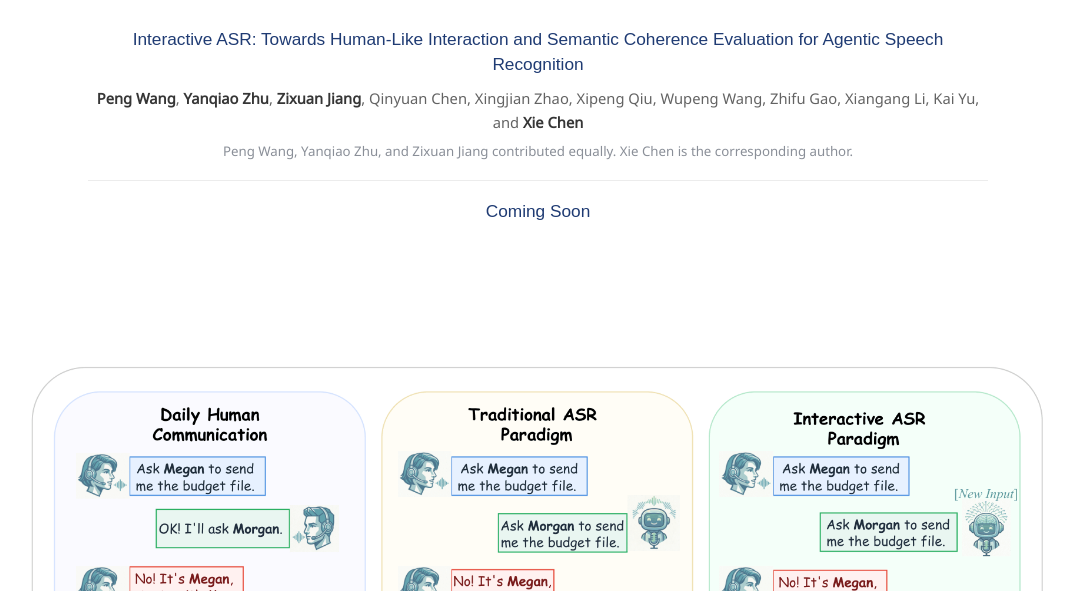
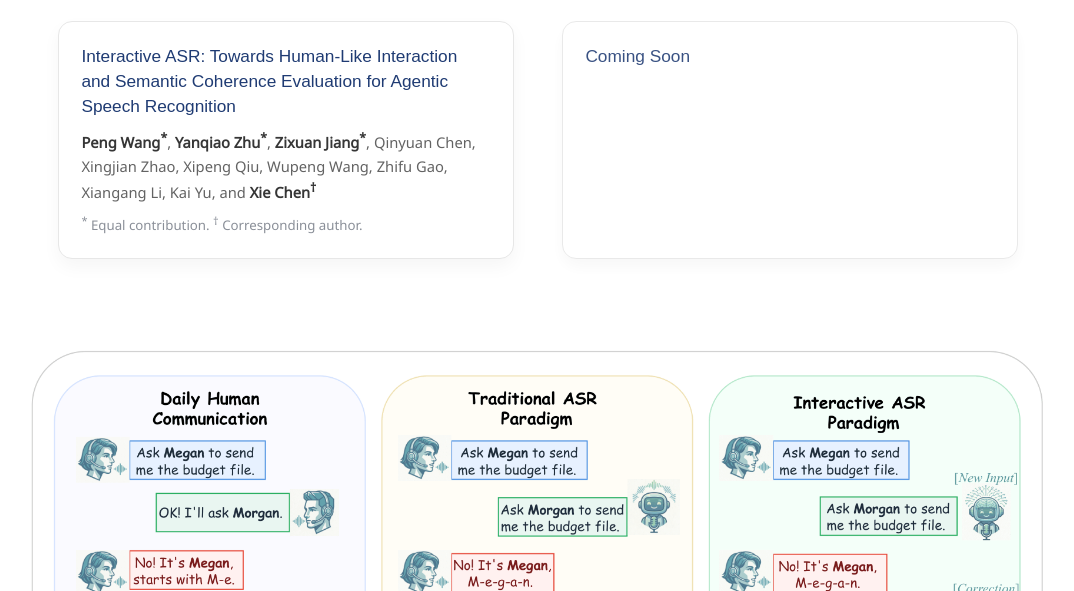
Before and after one commit to InteractiveASR/InteractiveASR.github.io, a plain HTML site: page index.html in a window 1280 px wide. Shown: the part 209-800 px from the top of the page, without its empty margins (102-1176 px from the left). Drawn offline with Linux system fonts and the light colour scheme; a web font is replaced by a local one.

Commit message:
Adjust paper cards and example audio layout

```diff
--- a/index.html
+++ b/index.html
@@ -44,24 +44,28 @@
           </div>
         </div>
 
-        <div class="paper-list">
-          <article class="paper-entry">
+        <div class="columns is-variable is-6 paper-grid">
+          <div class="column">
+            <article class="paper-card">
               <h2 class="paper-title">
                 <a href="https://arxiv.org/abs/2604.09121" target="_blank" rel="noopener">
                   Interactive ASR: Towards Human-Like Interaction and Semantic Coherence Evaluation for Agentic Speech Recognition
                 </a>
               </h2>
               <p class="paper-authors">
-              <strong>Peng Wang</strong>, <strong>Yanqiao Zhu</strong>, <strong>Zixuan Jiang</strong>, Qinyuan Chen, Xingjian Zhao, Xipeng Qiu, Wupeng Wang, Zhifu Gao, Xiangang Li, Kai Yu, and <strong>Xie Chen</strong>
+                <strong>Peng Wang<sup>*</sup></strong>, <strong>Yanqiao Zhu<sup>*</sup></strong>, <strong>Zixuan Jiang<sup>*</sup></strong>, Qinyuan Chen, Xingjian Zhao, Xipeng Qiu, Wupeng Wang, Zhifu Gao, Xiangang Li, Kai Yu, and <strong>Xie Chen<sup>&dagger;</sup></strong>
               </p>
-            <p class="paper-meta">Peng Wang, Yanqiao Zhu, and Zixuan Jiang contributed equally. Xie Chen is the corresponding author.</p>
+              <p class="paper-meta"><sup>*</sup> Equal contribution. <sup>&dagger;</sup> Corresponding author.</p>
             </article>
-          <article class="paper-entry">
+          </div>
+          <div class="column">
+            <article class="paper-card paper-card-empty">
               <h2 class="paper-title">
                 <a href="javascript:void(0)" aria-disabled="true">Coming Soon</a>
               </h2>
               <p class="paper-authors paper-authors-muted">&nbsp;</p>
             </article>
+          </div>
         </div>
       </div>
     </div>
--- a/static/css/index.css
+++ b/static/css/index.css
@@ -39,18 +39,22 @@ a {
   filter: invert(1);
 }
 
-.paper-list {
-  max-width: 900px;
-  margin: 0 auto;
+.paper-grid {
+  margin-top: 0.5rem;
 }
 
-.paper-entry {
-  padding: 1.1rem 0;
-  text-align: center;
+.paper-card {
+  height: 100%;
+  padding: 1.35rem 1.4rem;
+  border: 1px solid #e7e7e7;
+  border-radius: 14px;
+  background: #ffffff;
+  box-shadow: 0 8px 18px rgba(0, 0, 0, 0.04);
+  text-align: left;
 }
 
-.paper-entry + .paper-entry {
-  border-top: 1px solid #ececec;
+.paper-card-empty {
+  opacity: 0.88;
 }
 
 .paper-title {
@@ -71,6 +75,7 @@ a {
 }
 
 .paper-authors {
+  min-height: 3.7rem;
   margin: 0;
   font-size: 0.92rem;
   line-height: 1.65;
@@ -277,7 +282,8 @@ a {
 }
 
 .audio-step {
-  max-width: 60%;
+  max-width: 68%;
+  min-width: 280px;
 }
 
 .step-label {
@@ -333,14 +339,15 @@ a {
 }
 
 pre {
-  background: #f5f5f5;
-  color: #4a4a4a;
+  background: #111827;
+  color: #e5edf8;
   border-radius: 8px;
-  padding: 1rem;
+  padding: 1.1rem 1.2rem;
   overflow-x: auto;
   white-space: pre-wrap;
   word-break: break-word;
   line-height: 1.7;
+  border: 1px solid #1f2937;
 }
 
 .footer .content p {
@@ -359,6 +366,7 @@ pre {
   .audio-step {
     align-self: stretch;
     max-width: 100%;
+    min-width: 0;
   }
 
   .user-step .step-label,
```
Lines whose indentation alone changed are shown as unchanged.
